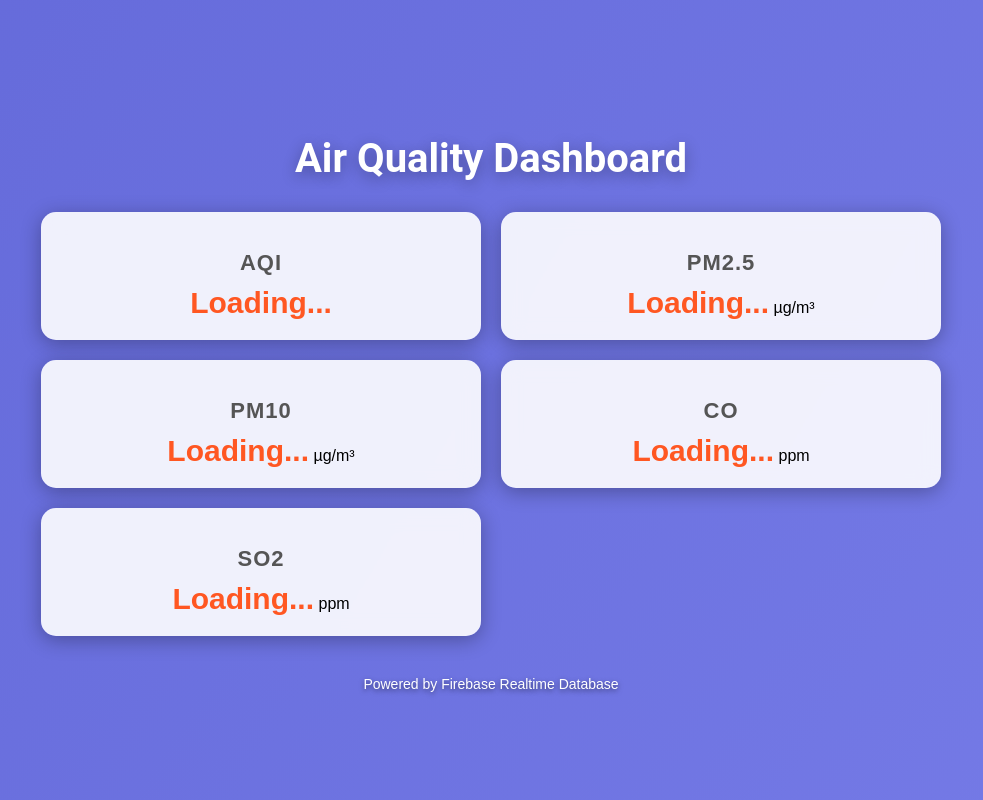
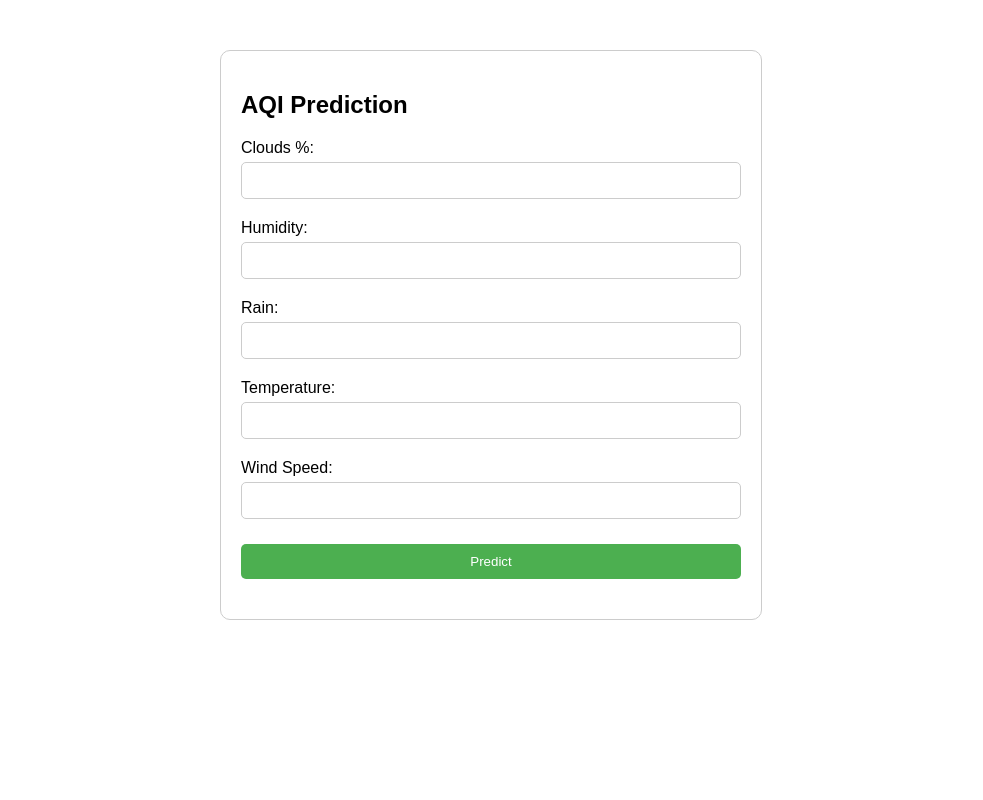
Before and after one commit to mluser2313/render-demo, a Flask app: page / in a window 1280 px wide. Shown: the whole page, without its empty margins (149-1132 px from the left). Run offline with Flask 3, Linux system fonts and the light colour scheme; parts of the project's set-up code (start-up, migrations or seed data) failed here and were passed over; some libraries are stand-ins or nearby versions.

Commit message:
Update index.html

```diff
--- a/templates/index.html
+++ b/templates/index.html
@@ -1,153 +1,68 @@
-
 <!DOCTYPE html>
-<html lang="en">
+<html>
 <head>
-    <meta charset="UTF-8">
-    <meta name="viewport" content="width=device-width, initial-scale=1.0">
-    <title>Air Quality Dashboard</title>
+    <title>AQI Prediction</title>
     <style>
         body {
-            font-family: 'Arial', sans-serif;
-            margin: 0;
-            padding: 0;
-            height: 100vh;
-            background: linear-gradient(120deg, #4e54c8, #8f94fb);
-            background-size: 400% 400%;
-            animation: gradientAnimation 10s ease infinite;
-            display: flex;
-            flex-direction: column;
-            align-items: center;
-            justify-content: center;
-            overflow: hidden;
-            scroll-behavior: smooth;
+            font-family: Arial, sans-serif;
+            margin: 50px;
         }
-
-        @keyframes gradientAnimation {
-            0% { background-position: 0% 50%; }
-            50% { background-position: 100% 50%; }
-            100% { background-position: 0% 50%; }
+        .form-container {
+            max-width: 500px;
+            margin: auto;
+            padding: 20px;
+            border: 1px solid #ccc;
+            border-radius: 10px;
         }
-
-        h1 {
-            color: #fff;
-            font-size: 40px;
-            text-shadow: 0 4px 15px rgba(0, 0, 0, 0.3);
-            margin-bottom: 30px;
-            font-family: 'Roboto', sans-serif;
+        .form-container input {
+            width: 100%;
+            padding: 10px;
+            margin: 5px 0 20px 0;
+            display: inline-block;
+            border: 1px solid #ccc;
+            border-radius: 5px;
+            box-sizing: border-box;
         }
-
-        .data-container {
-            display: grid;
-            grid-template-columns: 1fr 1fr; /* Two columns */
-            gap: 20px;
-            max-width: 900px;
-            width: 90%;
+        .form-container input[type="submit"] {
+            background-color: #4CAF50;
+            color: white;
+            border: none;
         }
-
-        .data-card {
-            background: rgba(255, 255, 255, 0.9);
-            border-radius: 15px;
-            box-shadow: 0 4px 20px rgba(0, 0, 0, 0.3);
-            padding: 20px;
+        .form-container input[type="submit"]:hover {
+            background-color: #45a049;
+        }
+        .result {
+            font-size: 1.5em;
+            color: #4CAF50;
             text-align: center;
-            transition: transform 0.4s, box-shadow 0.4s, background-color 0.4s;
-            cursor: pointer;
-            position: relative;
-            overflow: hidden;
-            backdrop-filter: blur(10px);
-        }
-
-        .data-card:hover {
-            transform: translateY(-12px);
-            box-shadow: 0 8px 25px rgba(0, 0, 0, 0.4);
-            background-color: rgba(255, 255, 255, 1);
-            filter: brightness(1.2);
-        }
-
-        .data-card h2 {
-            font-size: 22px;
-            color: #555;
-            margin-bottom: 10px;
-            text-transform: uppercase;
-            letter-spacing: 1px;
-            font-weight: 600;
-        }
-
-        .data-card span {
-            font-size: 30px;
-            color: #ff5722;
-            font-weight: bold;
-            transition: color 0.4s ease;
-        }
-
-        .data-card:hover span {
-            color: #e91e63;
-            text-shadow: 0 0 10px rgba(233, 30, 99, 0.5);
-        }
-
-        .tooltip {
-            position: absolute;
-            top: 0;
-            left: 0;
-            width: 100%;
-            height: 100%;
-            background: rgba(0, 0, 0, 0.6);
-            color: #fff;
-            display: flex;
-            align-items: center;
-            justify-content: center;
-            text-align: center;
-            padding: 15px;
-            box-sizing: border-box;
-            opacity: 0;
-            pointer-events: none;
-            transition: opacity 0.3s, transform 0.3s ease-out;
-        }
-
-        .data-card:hover .tooltip {
-            opacity: 1;
-            transform: scale(1.05);
-        }
-
-        .footer {
-            margin-top: 40px;
-            font-size: 14px;
-            color: #fff;
-            text-shadow: 0 2px 5px rgba(0, 0, 0, 0.5);
+            margin-top: 20px;
         }
     </style>
-	<script type="module" src="firebase.js"></script>
 </head>
 <body>
-    <h1>Air Quality Dashboard</h1>
-    <div class="data-container">
-        <div class="data-card">
-            <h2>AQI</h2>
-            <span id="aqi">Loading...</span> <!-- Dynamically set the AQI value here -->
-            <div class="tooltip">Air Quality Index (AQI) reflects overall air pollution levels.</div>
-        </div>
-        <div class="data-card">
-            <h2>PM2.5</h2>
-            <span id="pm25">Loading...</span> µg/m³
-            <div class="tooltip">PM2.5: Fine particles ≤2.5 µm, harmful to lungs and heart.</div>
-        </div>
-        <div class="data-card">
-            <h2>PM10</h2>
-            <span id="pm10">Loading...</span> µg/m³
-            <div class="tooltip">PM10: Particulate matter ≤10 µm, affecting the respiratory system.</div>
-        </div>
-        <div class="data-card">
-            <h2>CO</h2>
-            <span id="co">Loading...</span> ppm
-            <div class="tooltip">Carbon Monoxide: Harmful colorless gas from burning fuels.</div>
-        </div>
-        <div class="data-card">
-            <h2>SO2</h2>
-            <span id="so2">Loading...</span> ppm
-            <div class="tooltip">Sulfur Dioxide: Gas from fossil fuels, causes respiratory irritation.</div>
-        </div>
+    <div class="form-container">
+        <h2>AQI Prediction</h2>
+        <form action="/predict" method="post">
+            <label for="Clouds">Clouds %:</label>
+            <input type="number" step="0.01" name="Clouds %" required>
+
+            <label for="Humidity">Humidity:</label>
+            <input type="number" step="0.01" name="Humidity" required>
+
+            <label for="Rain">Rain:</label>
+            <input type="number" step="0.01" name="Rain" required>
+
+            <label for="Temperature">Temperature:</label>
+            <input type="number" step="0.01" name="Temperature" required>
+
+            <label for="Wind_Speed">Wind Speed:</label>
+            <input type="number" step="0.01" name="Wind Speed" required>
+
+            <input type="submit" value="Predict">
+        </form>
+        {% if prediction_text %}
+        <div class="result">{{ prediction_text }}</div>
+        {% endif %}
     </div>
-
-    <div class="footer">Powered by Firebase Realtime Database</div>
 </body>
 </html>
```
